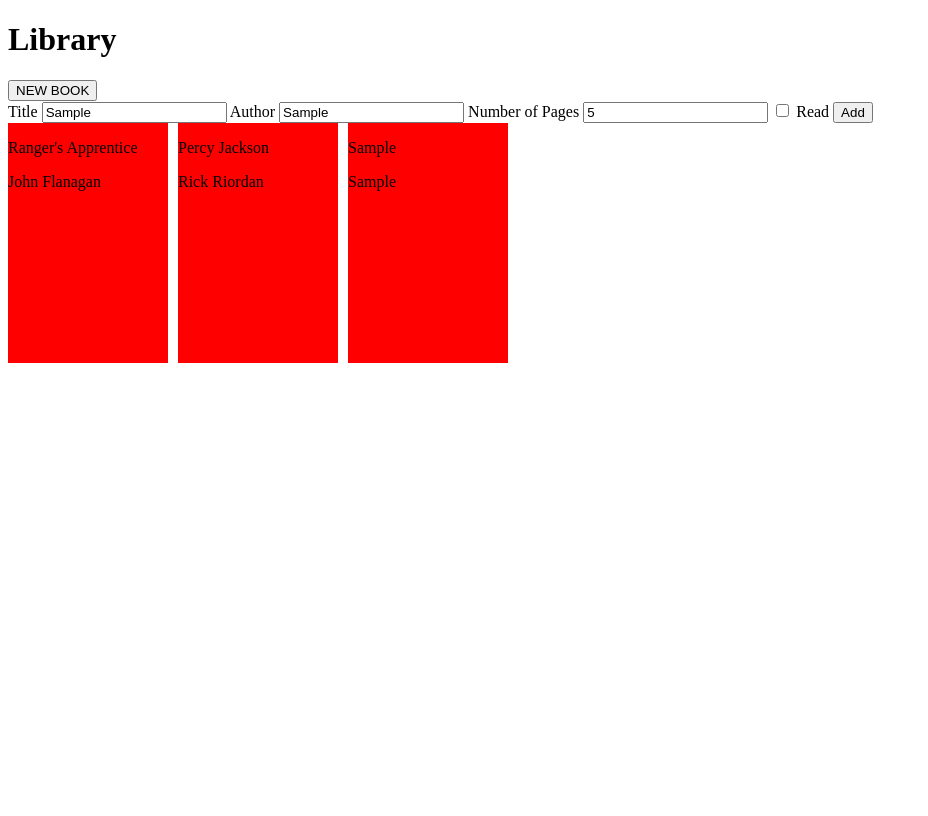
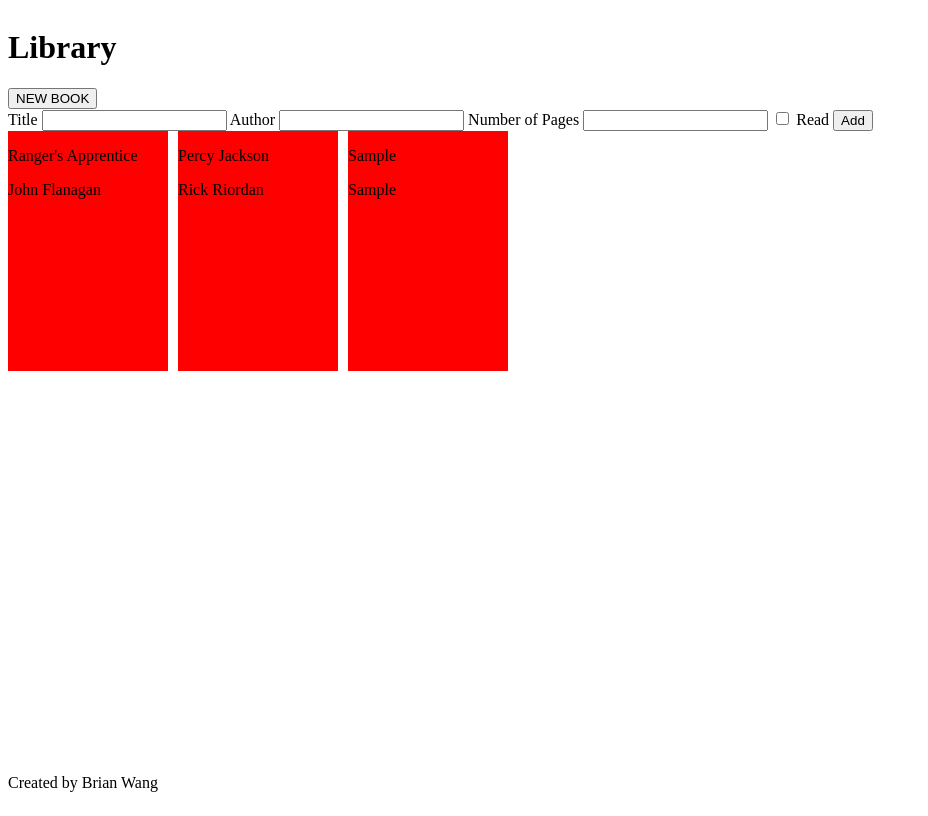
Before and after one commit to bwangsta/library, a plain HTML site: page index.html in a window 1280 px wide. Both pictures are taken after typing "Sample", "Sample", "5" into the empty fields and a click on the button "Add". Shown: the whole page, without its empty margins (0-928 px from the left). Drawn offline with Linux system fonts and the light colour scheme.

Commit message:
Reset form on submit

```diff
--- a/index.html
+++ b/index.html
@@ -12,9 +12,10 @@
 </head>
 
 <body>
+  <header>
     <h1>Library</h1>
     <button type="button"">NEW BOOK</button>
-  <form>
+    <form id="add-book-form">
       <label for=" title">Title</label>
       <input type="text" id="title" name="title">
       <label for="author">Author</label>
@@ -23,9 +24,15 @@
       <input type="number" id="pages" name="pages">
       <input type="checkbox" id="read" name="read">
       <label for="read">Read</label>
-    <button class="add-book" type="submit">Add</button>
+      <button type="submit">Add</button>
     </form>
+  </header>
+  <main>
     <div class="book-list"></div>
+  </main>
+  <footer>
+    <p>Created by Brian Wang</p>
+  </footer>
 </body>
 
 </html>
--- a/script.js
+++ b/script.js
@@ -27,15 +27,17 @@ function createBookElement(title, author) {
     bookList.appendChild(newDiv);
 }
 
-document.querySelector(".add-book").addEventListener("click", (e) => {
+const addBookForm = document.querySelector("#add-book-form");
+addBookForm.addEventListener("submit", (e) => {
     const title = document.querySelector("#title").value;
     const author = document.querySelector("#author").value;
     const pages = document.querySelector("#pages").value;
-    const read = document.querySelector("#read").value;
+    const read = document.querySelector("#read").checked;   // .checked returns true/false while value returns on/off
     const newBook = new Book(title, author, pages, read);
     myLibrary.push(newBook);
     displayBooks();
-    e.preventDefault();
+    e.preventDefault();     // prevents the site from reloading when submitting the form
+    addBookForm.reset();    // resets form on submit
 });
 
 function displayBooks() {
--- a/styles.css
+++ b/styles.css
@@ -6,6 +6,16 @@ html {
 *:before,
 *:after {
   box-sizing: inherit;
+}
+
+body {
+  display: flex;
+  flex-direction: column;
+  height: 100vh;
+}
+
+main {
+  flex: 1;
 }
 
 .book-list {
```
Lines whose indentation alone changed are shown as unchanged.
